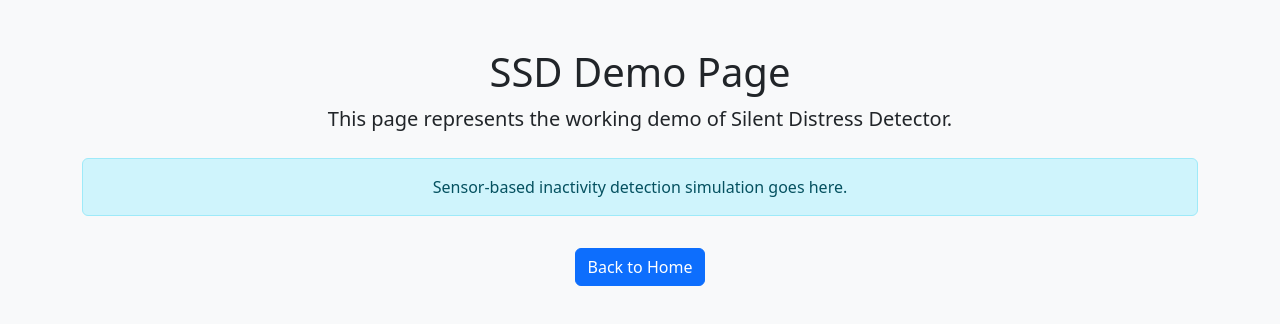
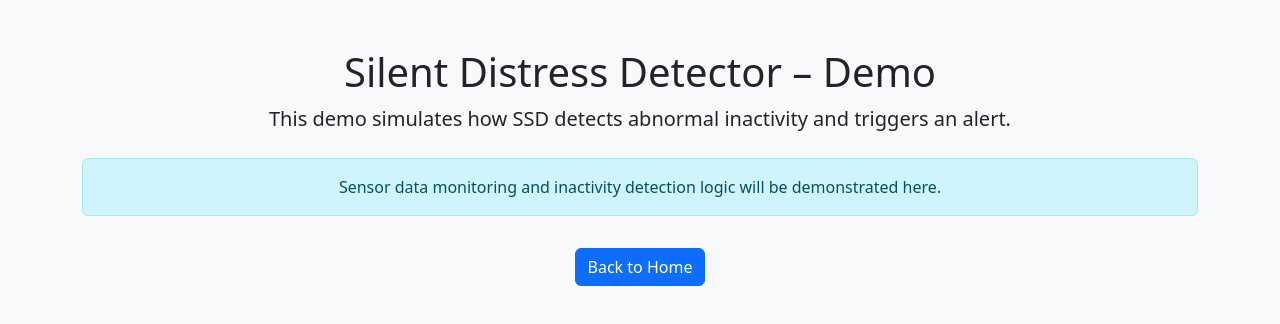
Before and after one commit to sumedhachowdhury-03-05/Silent-Distress-Detector-SSD, a plain HTML site: page demo.html in a window 1280 px wide. Drawn offline with nearby package versions, Linux system fonts and the light colour scheme.

Commit message:
demo.html

```diff
--- a/demo.html
+++ b/demo.html
@@ -10,11 +10,13 @@
 <body class="bg-light">
 
 <div class="container text-center mt-5">
-    <h1>SSD Demo Page</h1>
-    <p class="lead">This page represents the working demo of Silent Distress Detector.</p>
+    <h1>Silent Distress Detector – Demo</h1>
+    <p class="lead">
+        This demo simulates how SSD detects abnormal inactivity and triggers an alert.
+    </p>
 
     <div class="alert alert-info mt-4">
-        Sensor-based inactivity detection simulation goes here.
+        Sensor data monitoring and inactivity detection logic will be demonstrated here.
     </div>
 
     <a href="index.html" class="btn btn-primary mt-3">Back to Home</a>
```
